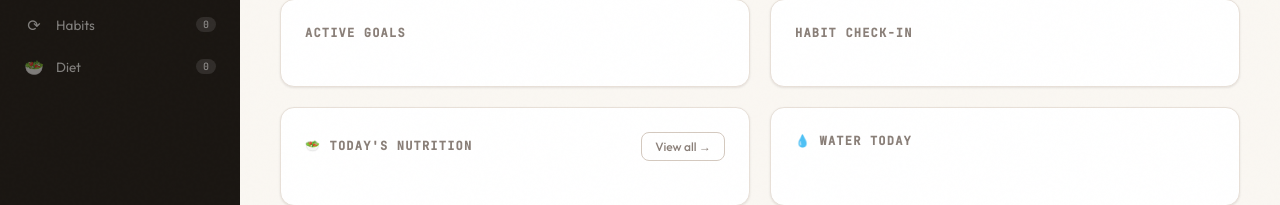
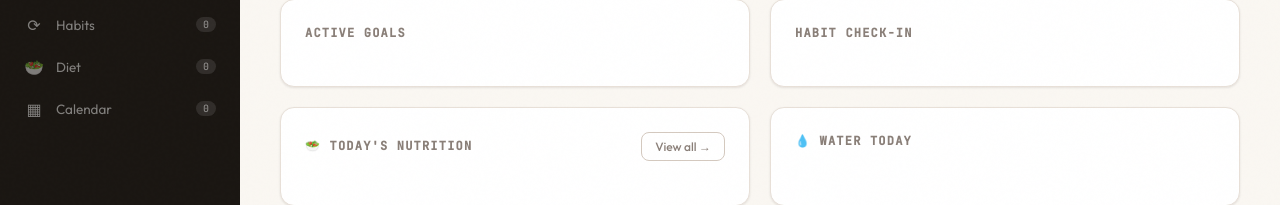
Before and after one commit to viswamdatla/MylifeOs, a website: page public/index.html in a window 1280 px wide. Shown: the part 349-554 px from the top of the page. Drawn offline with nearby package versions, Linux system fonts and the light colour scheme; a web font is replaced by a local one.

Commit message:
fix(sidebar): restore calendar navigation button that was accidentally removed during styling

```diff
--- a/public/index.html
+++ b/public/index.html
@@ -1078,6 +1078,11 @@ textarea { resize: vertical; min-height: 72px; }
       <span class="nav-badge" id="nb-diet">0</span>
     </button>
 
+    <button class="nav-btn" data-tab="calendar" onclick="switchTab('calendar')">
+      <span class="nav-icon">▦</span>
+      <span class="nav-label">Calendar</span>
+      <span class="nav-badge" id="nb-events">0</span>
+    </button>
     <div style="flex: 1;"></div>
     <button class="nav-btn" style="color:#ff3b30; font-weight: 500;" onclick="logout()">
       <span class="nav-icon">⏏</span>
```
